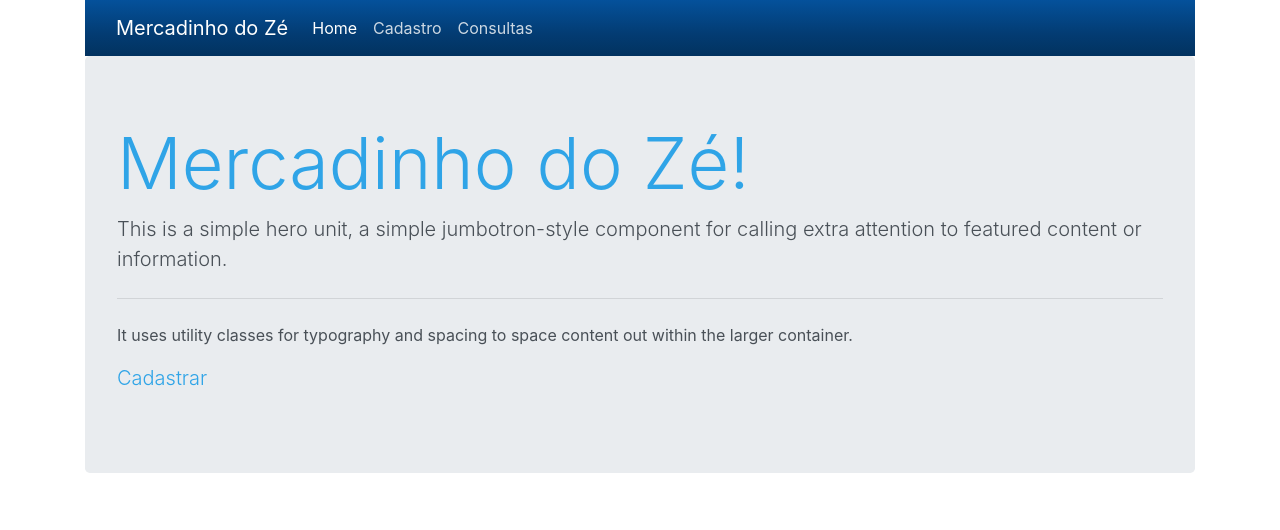
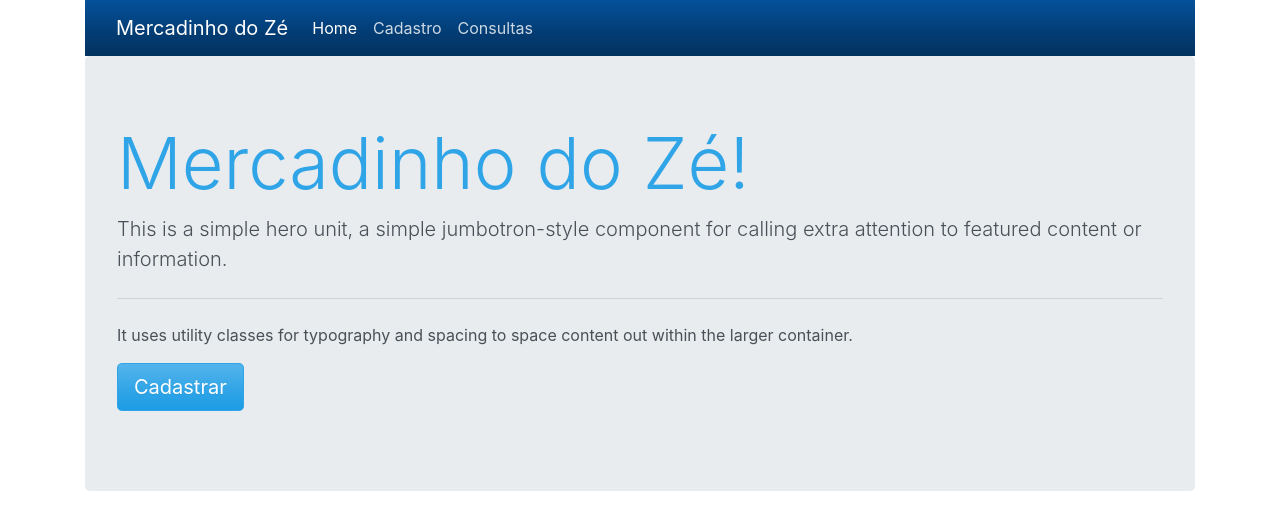
Before and after one commit to giovannirwp/mercadinho-ze, a React (Create React App) app in the folder mercadinho/: page /#/ in a window 1280 px wide. Shown: the top 530 px of the page. Built offline with nearby package versions, Linux system fonts and the light colour scheme.

Commit message:
fix: adicionando a funcionalidade de edição no botao

```diff
--- a/mercadinho/src/Pages/ConsultaProdutos.js
+++ b/mercadinho/src/Pages/ConsultaProdutos.js
@@ -1,7 +1,8 @@
 import React, { Component } from "react";
+import { withRouter } from "react-router";
 import produtosService from "../Api/produtosService";
 
-export default class ConsultaProdutos extends Component {
+class ConsultaProdutos extends Component {
   state = {
     produtos: [],
   };
@@ -16,6 +17,11 @@ export default class ConsultaProdutos extends Component {
     this.setState({ produtos: produtos });
   }
 
+  edicaoGeral = (sku) => {
+    console.log('sku para edicao', sku);
+    this.props.history.push(`/cadastro-produtos/${sku}`);
+  }
+
   render() {
     return (
       <table className="table table-hover">
@@ -26,6 +32,7 @@ export default class ConsultaProdutos extends Component {
             <th scope="col">Preço</th>
             <th scope="col">Fornecedor</th>
             <th scope="col">Descrição</th>
+            <th scope="col"></th>
           </tr>
         </thead>
         <tbody>
@@ -37,6 +44,10 @@ export default class ConsultaProdutos extends Component {
                 <td>{prod.preco}</td>
                 <td>{prod.fornecedor}</td>
                 <td>{prod.descricao}</td>
+                <td>
+                  <button onClick={() => this.edicaoGeral(prod.sku)} className="btn btn-primary mr-3">Editar</button>
+                  <button className="btn btn-danger">Remover</button>
+                </td>
               </tr>
             );
           })}
@@ -45,3 +56,5 @@ export default class ConsultaProdutos extends Component {
     );
   }
 }
+
+export default withRouter(ConsultaProdutos);
--- a/mercadinho/src/Pages/Home.js
+++ b/mercadinho/src/Pages/Home.js
@@ -16,7 +16,7 @@ export default class Home extends Component {
           out within the larger container.
         </p>
         <p className="lead">
-          <Link classNam="btn btn-primary btn-lg" to="/cadastro-produtos" role="button">
+          <Link className="btn btn-primary btn-lg" to="/cadastro-produtos" role="button">
             Cadastrar
           </Link>
         </p>
```
